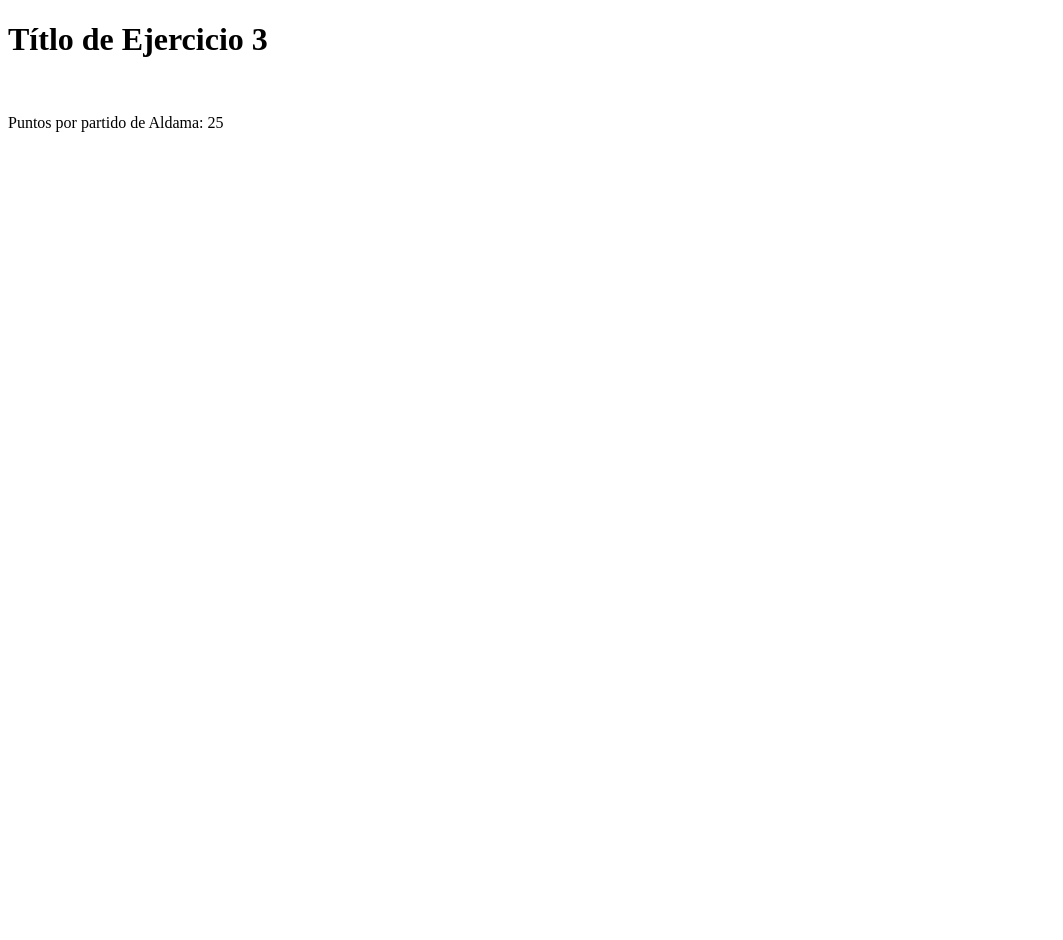
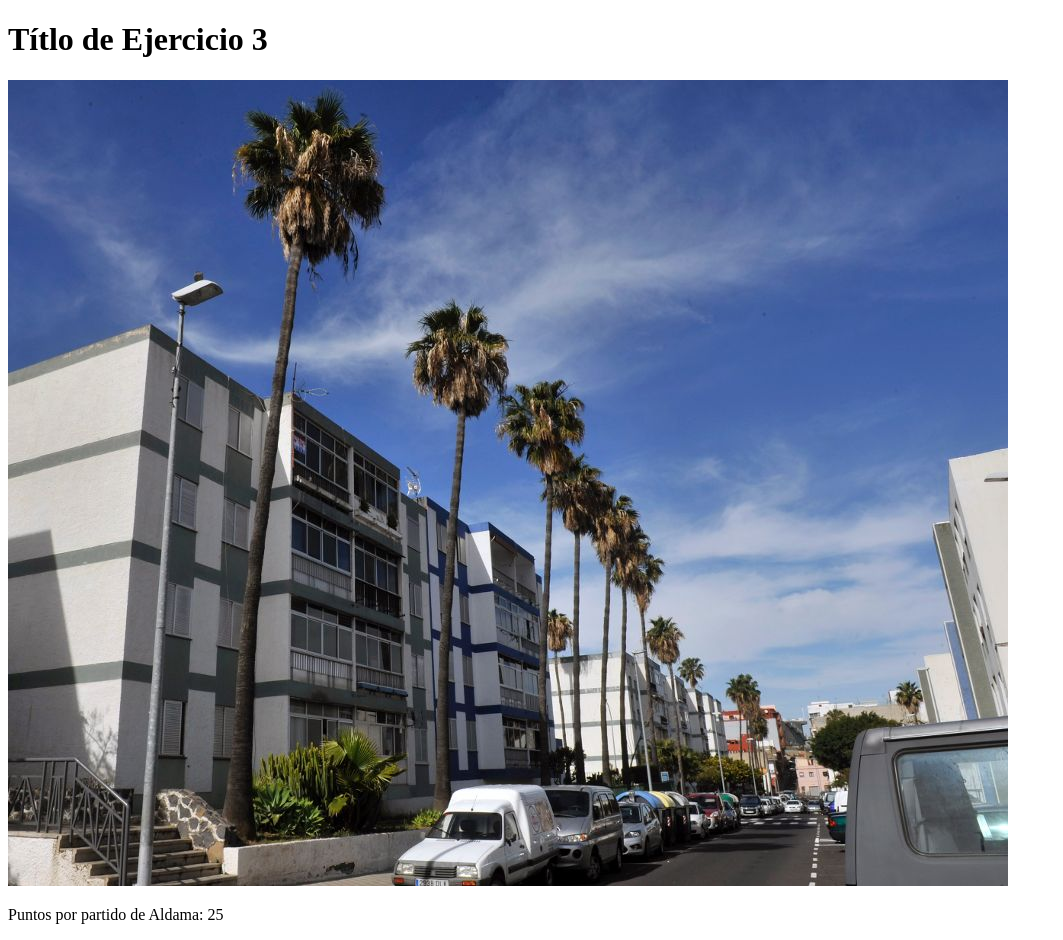
Before and after one commit to SamuDaw/Ejercicio_git_7, a plain HTML site: page index.html in a window 1280 px wide. Shown: the whole page, without its empty margins (0-1063 px from the left). Before the commit the page ends 800 px from the top, so only its background shows below. Drawn offline with Linux system fonts and the light colour scheme.

Commit message:
foto del barrio añadida

```diff
--- a/index.html
+++ b/index.html
@@ -4,7 +4,7 @@
 </head>
 <body>
     <h1>Títlo de Ejercicio 3</h1>
-    <img src="Deep.webp" alt=""/>
+    <img src="elcardonal.jpg" alt=""/>
     <p>Puntos por partido de Aldama: 25</p>
 </body>
 </html>
```
